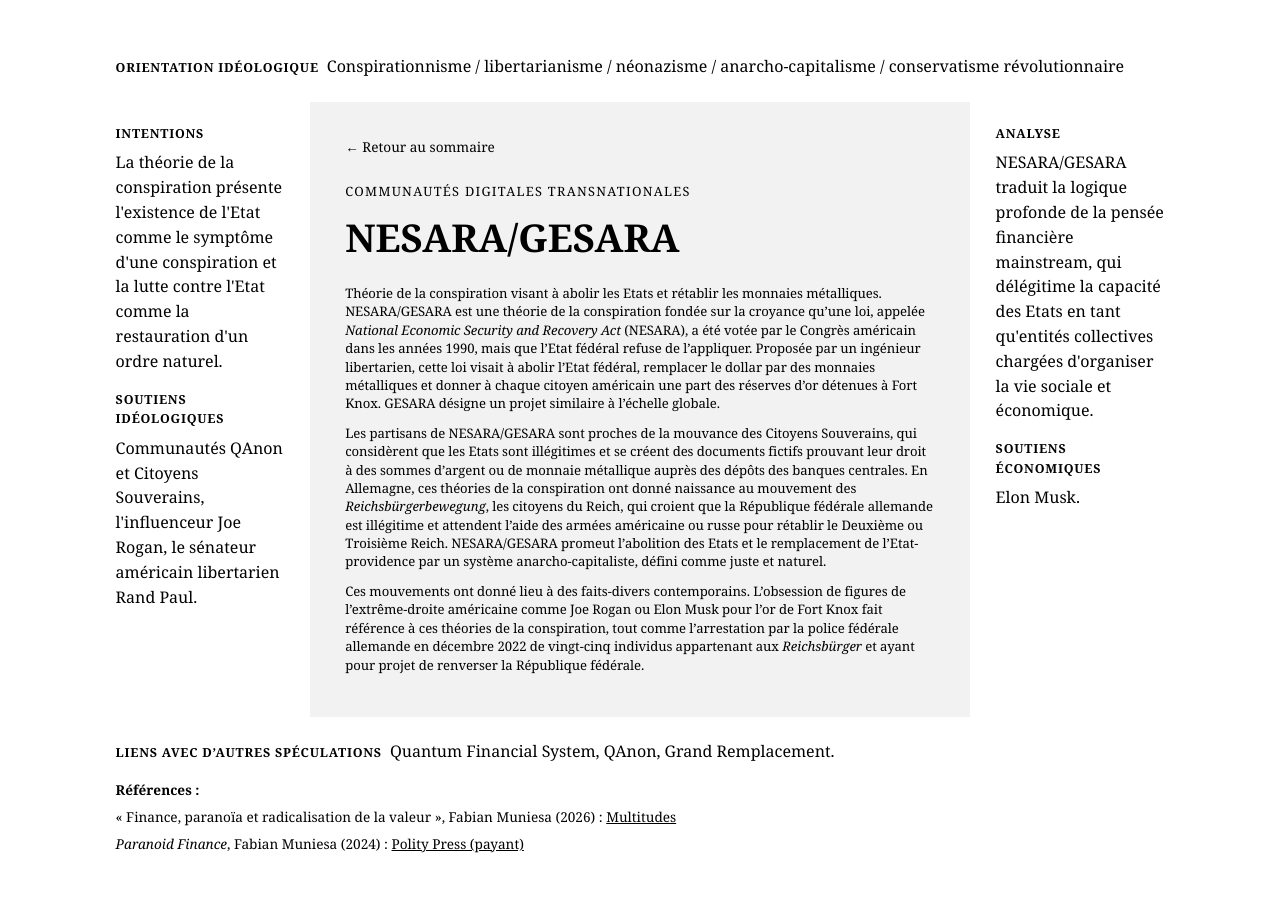
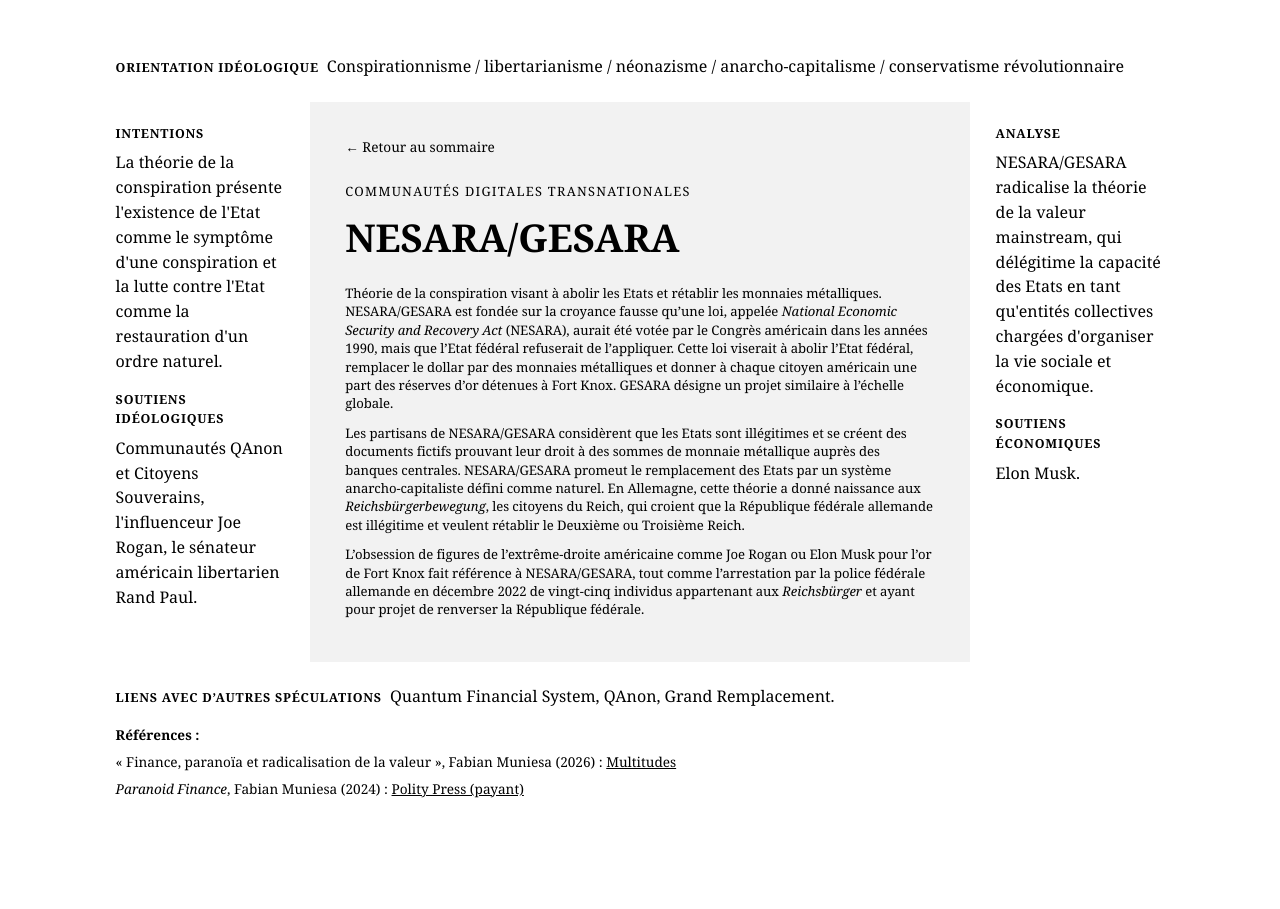
Before and after one commit to encycloreac/encycloreac.github.io, a Jekyll site: the page built from _entries/NESARA-GESARA.md, in a window 1280 px wide. Built offline with Jekyll 4.4.1, drawn with Linux system fonts in a browser that asks for light colours.

Commit message:
Update NESARA-GESARA.md

```diff
--- a/_entries/NESARA-GESARA.md
+++ b/_entries/NESARA-GESARA.md
@@ -3,7 +3,7 @@ title: "NESARA/GESARA"
 zone: "communautés digitales transnationales"
 orientation: "Conspirationnisme / libertarianisme / néonazisme / anarcho-capitalisme / conservatisme révolutionnaire"
 intentions: "La théorie de la conspiration présente l'existence de l'Etat comme le symptôme d'une conspiration et la lutte contre l'Etat comme la restauration d'un ordre naturel."
-analyse: "NESARA/GESARA traduit la logique profonde de la pensée financière mainstream, qui délégitime la capacité des Etats en tant qu'entités collectives chargées d'organiser la vie sociale et économique."
+analyse: "NESARA/GESARA radicalise la théorie de la valeur mainstream, qui délégitime la capacité des Etats en tant qu'entités collectives chargées d'organiser la vie sociale et économique."
 soutiens_ideologiques: "Communautés QAnon et Citoyens Souverains, l'influenceur Joe Rogan, le sénateur américain libertarien Rand Paul."
 soutiens_economiques: "Elon Musk."
 liens_autres: "Quantum Financial System, QAnon, Grand Remplacement."
@@ -15,8 +15,8 @@ references:
     url: "https://www.politybooks.com/bookdetail?book_slug=paranoid-finance--9781509561162"
     label: "Polity Press (payant)"
 ---
-Théorie de la conspiration visant à abolir les Etats et rétablir les monnaies métalliques. NESARA/GESARA est une théorie de la conspiration fondée sur la croyance qu'une loi, appelée <em>National Economic Security and Recovery Act</em> (NESARA), a été votée par le Congrès américain dans les années 1990, mais que l'Etat fédéral refuse de l'appliquer. Proposée par un ingénieur libertarien, cette loi visait à abolir l'Etat fédéral, remplacer le dollar par des monnaies métalliques et donner à chaque citoyen américain une part des réserves d'or détenues à Fort Knox. GESARA désigne un projet similaire à l'échelle globale.
+Théorie de la conspiration visant à abolir les Etats et rétablir les monnaies métalliques. NESARA/GESARA est fondée sur la croyance fausse qu'une loi, appelée <em>National Economic Security and Recovery Act</em> (NESARA), aurait été votée par le Congrès américain dans les années 1990, mais que l'Etat fédéral refuserait de l'appliquer. Cette loi viserait à abolir l'Etat fédéral, remplacer le dollar par des monnaies métalliques et donner à chaque citoyen américain une part des réserves d'or détenues à Fort Knox. GESARA désigne un projet similaire à l'échelle globale.
 
-Les partisans de NESARA/GESARA sont proches de la mouvance des Citoyens Souverains, qui considèrent que les Etats sont illégitimes et se créent des documents fictifs prouvant leur droit à des sommes d'argent ou de monnaie métallique auprès des dépôts des banques centrales. En Allemagne, ces théories de la conspiration ont donné naissance au mouvement des <em>Reichsbürgerbewegung</em>, les citoyens du Reich, qui croient que la République fédérale allemande est illégitime et attendent l'aide des armées américaine ou russe pour rétablir le Deuxième ou Troisième Reich. NESARA/GESARA promeut l'abolition des Etats et le remplacement de l'Etat-providence par un système anarcho-capitaliste, défini comme juste et naturel.
+Les partisans de NESARA/GESARA considèrent que les Etats sont illégitimes et se créent des documents fictifs prouvant leur droit à des sommes de monnaie métallique auprès des banques centrales. NESARA/GESARA promeut le remplacement des Etats par un système anarcho-capitaliste défini comme naturel. En Allemagne, cette théorie a donné naissance aux <em>Reichsbürgerbewegung</em>, les citoyens du Reich, qui croient que la République fédérale allemande est illégitime et veulent rétablir le Deuxième ou Troisième Reich.
 
-Ces mouvements ont donné lieu à des faits-divers contemporains. L'obsession de figures de l'extrême-droite américaine comme Joe Rogan ou Elon Musk pour l'or de Fort Knox fait référence à ces théories de la conspiration, tout comme l'arrestation par la police fédérale allemande en décembre 2022 de vingt-cinq individus appartenant aux <em>Reichsbürger</em> et ayant pour projet de renverser la République fédérale.
+L'obsession de figures de l'extrême-droite américaine comme Joe Rogan ou Elon Musk pour l'or de Fort Knox fait référence à NESARA/GESARA, tout comme l'arrestation par la police fédérale allemande en décembre 2022 de vingt-cinq individus appartenant aux <em>Reichsbürger</em> et ayant pour projet de renverser la République fédérale.
```
